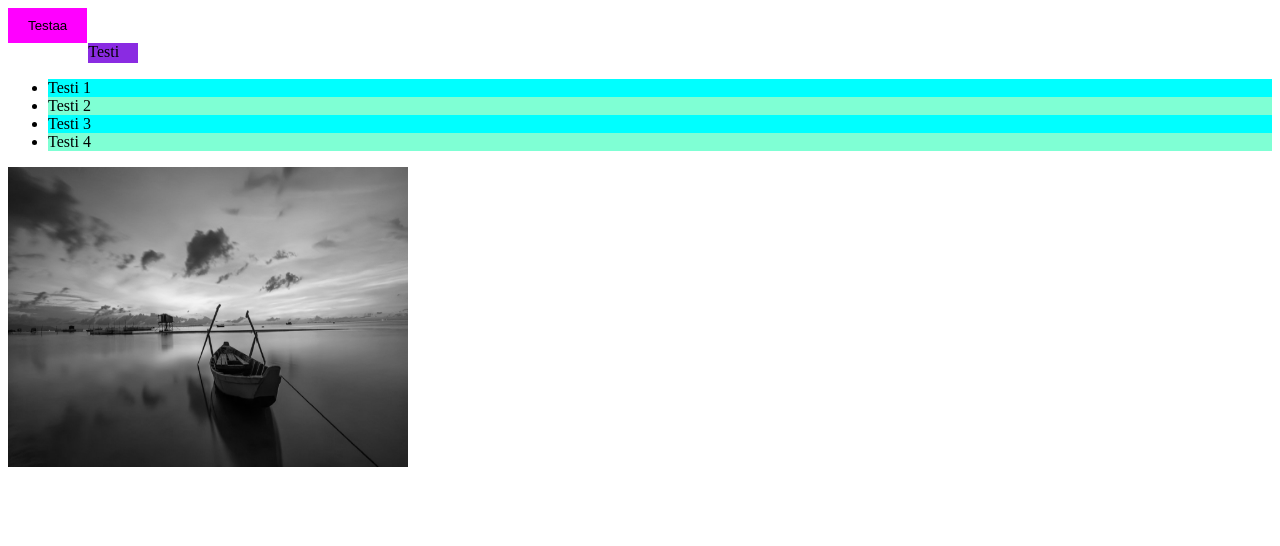
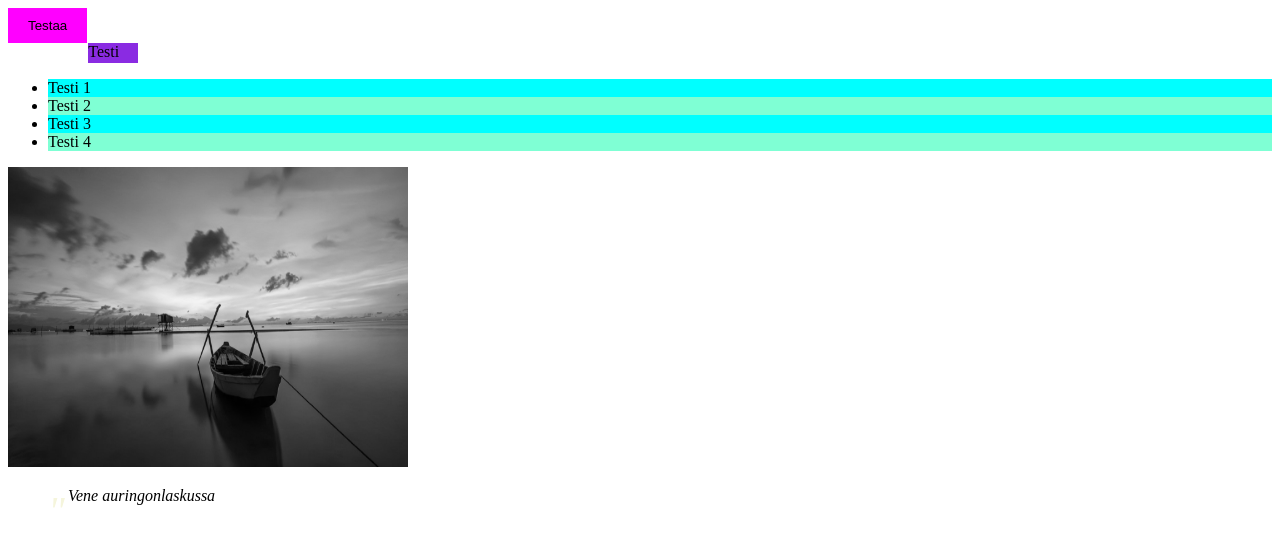
Before and after one commit to JooBee7/Websivustot, a plain HTML site: page WS03_AdvancedCSS/index.html in a window 1280 px wide. Drawn offline with Linux system fonts and the light colour scheme.

Commit message:
WS03 työpaja valmis

```diff
--- a/WS03_AdvancedCSS/index.html
+++ b/WS03_AdvancedCSS/index.html
@@ -16,6 +16,9 @@
     <li> Testi 4</li>
 </ul>
 <img src="./Kuvat/testikuva.jpg" alt="Testi Kuva" class="filter-image" width="400" height="300">
+<blockquote class="quote">
+        Vene auringonlaskussa
+</blockquote>
 </body>
 
 </html>
--- a/WS03_AdvancedCSS/tyylit.css
+++ b/WS03_AdvancedCSS/tyylit.css
@@ -43,3 +43,18 @@
     .filter-image:hover {
         filter:grayscale(0%)
     }
+
+.quote {
+        position: relative;
+        padding-left: 20px;
+        font-style: italic;
+    }
+
+    .quote::before {
+        content: '"';
+        font-size: 40px;
+        position: absolute;
+        left: 0;
+        top: 0;
+        color:beige;
+    }
```
